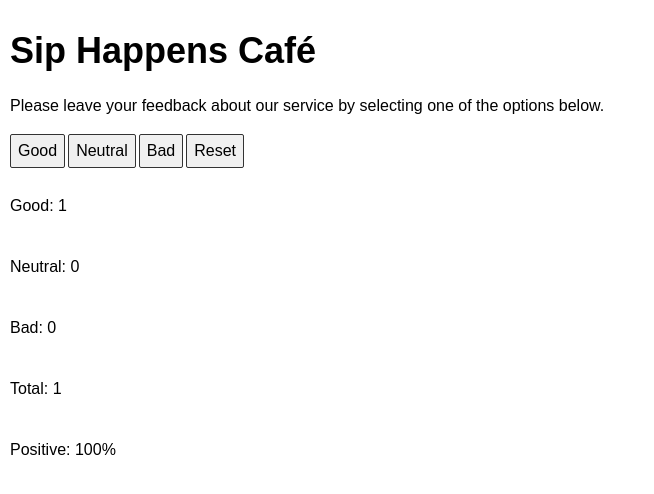
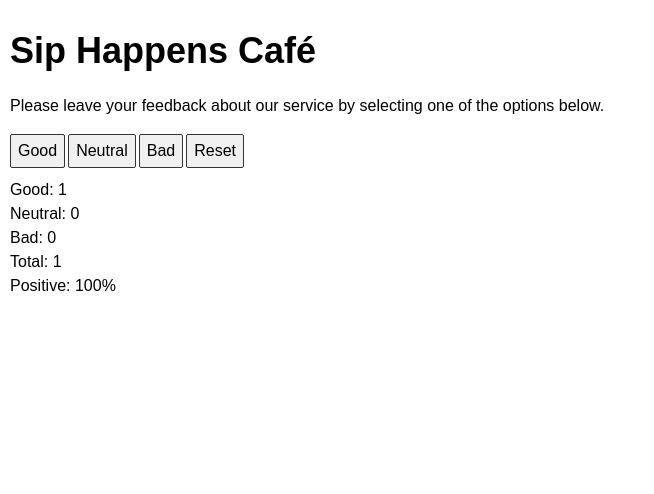
Before and after one commit to ValeriiaSeliverstova/goit-neo-react-hw-module2, a React (Vite) app: page / in a window 1280 px wide. Both pictures are taken after a click on the button "Good". Shown: the top 494 px of the page, without its empty margins (0-654 px from the left). Built offline with nearby package versions, Linux system fonts and the light colour scheme.

Commit message:
chore: fix feedback css

```diff
--- a/src/Feedback.jsx
+++ b/src/Feedback.jsx
@@ -6,12 +6,12 @@ export default function Feedback({
   positivePercentage,
 }) {
   return (
-    <div className={css.feedback}>
-      <p>Good: {feedback.good}</p>
-      <p>Neutral: {feedback.neutral}</p>
-      <p>Bad: {feedback.bad}</p>
-      <p>Total: {totalFeedback}</p>
-      <p>Positive: {positivePercentage}%</p>
+    <div className={css.feedbackSection}>
+      <p className={css.feedback}>Good: {feedback.good}</p>
+      <p className={css.feedback}>Neutral: {feedback.neutral}</p>
+      <p className={css.feedback}>Bad: {feedback.bad}</p>
+      <p className={css.feedback}>Total: {totalFeedback}</p>
+      <p className={css.feedback}>Positive: {positivePercentage}%</p>
     </div>
   );
 }
--- a/src/Feedback.module.css
+++ b/src/Feedback.module.css
@@ -1,5 +1,9 @@
-.feedback {
+.feedback-section {
   display: flex;
   flex-direction: column;
   gap: 5px;
 }
+
+.feedback {
+  margin: 0;
+}
```
